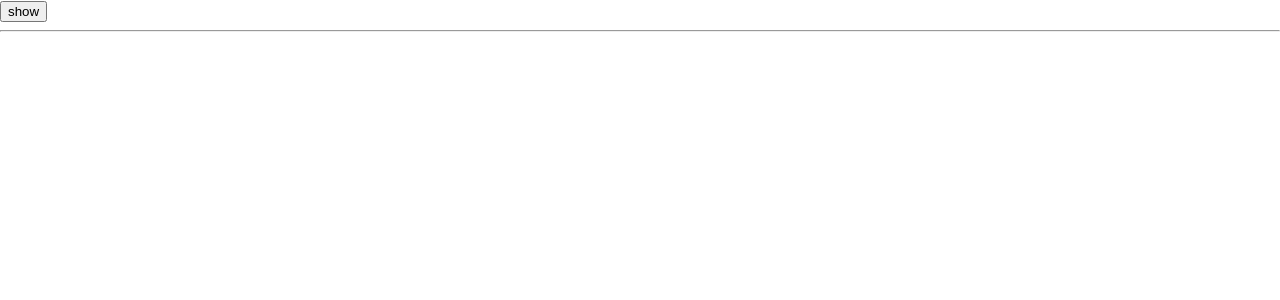
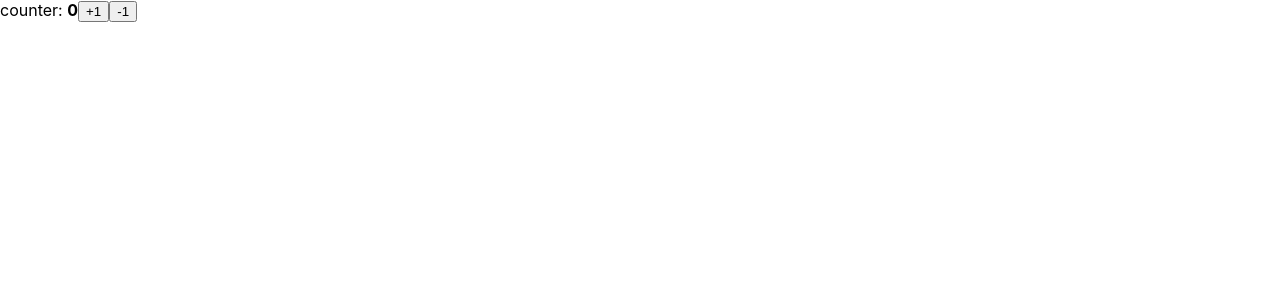
Before and after one commit to Dayoung3460/react-study, a React (Create React App) app: page / in a window 1280 px wide. Shown: the top 300 px of the page. Built offline with nearby package versions, Linux system fonts and the light colour scheme.

Commit message:
useReducer

```diff
--- a/src/App.js
+++ b/src/App.js
@@ -7,18 +7,10 @@
 import Info from "./MyComponent/Info";
 
 const App = () => {
-  const [visible, setVisible] = useState(false)
+  // const [visible, setVisible] = useState(false)
   return (
     <div>
-      <button
-        onClick={() => {
-          setVisible(!visible)
-        }}
-      >
-        { visible ? 'hide' : 'show' }
-      </button>
-      <hr/>
-      { visible && <Info/> }
+      <Counter/>
     </div>
   )
 }
--- a/src/MyComponent/Counter.js
+++ b/src/MyComponent/Counter.js
@@ -1,14 +1,25 @@
-import React, {useState} from 'react';
+import React, {useReducer, useState} from 'react';
+
+function reducer(state, action) {
+  switch (action.type) {
+    case 'INCREMENT':
+      return { value: state.value + 1 }
+    case 'DECREMENT':
+      return { value: state.value - 1 }
+    default:
+      return state
+  }
+}
 
 const Counter = () => {
-  const [value, setValue] = useState(0)
+  const [state, dispatch] = useReducer(reducer, { value: 0 })
 
 
   return (
     <div>
-      counter: <b>{ value }</b>
-      <button onClick={() => setValue(value + 1)}>+1</button>
-      <button onClick={() => setValue(value - 1)}>-1</button>
+      counter: <b>{ state.value }</b>
+      <button onClick={() => dispatch({ type: 'INCREMENT' })}>+1</button>
+      <button onClick={() => dispatch({ type: 'DECREMENT' })}>-1</button>
 
     </div>
   );
```
